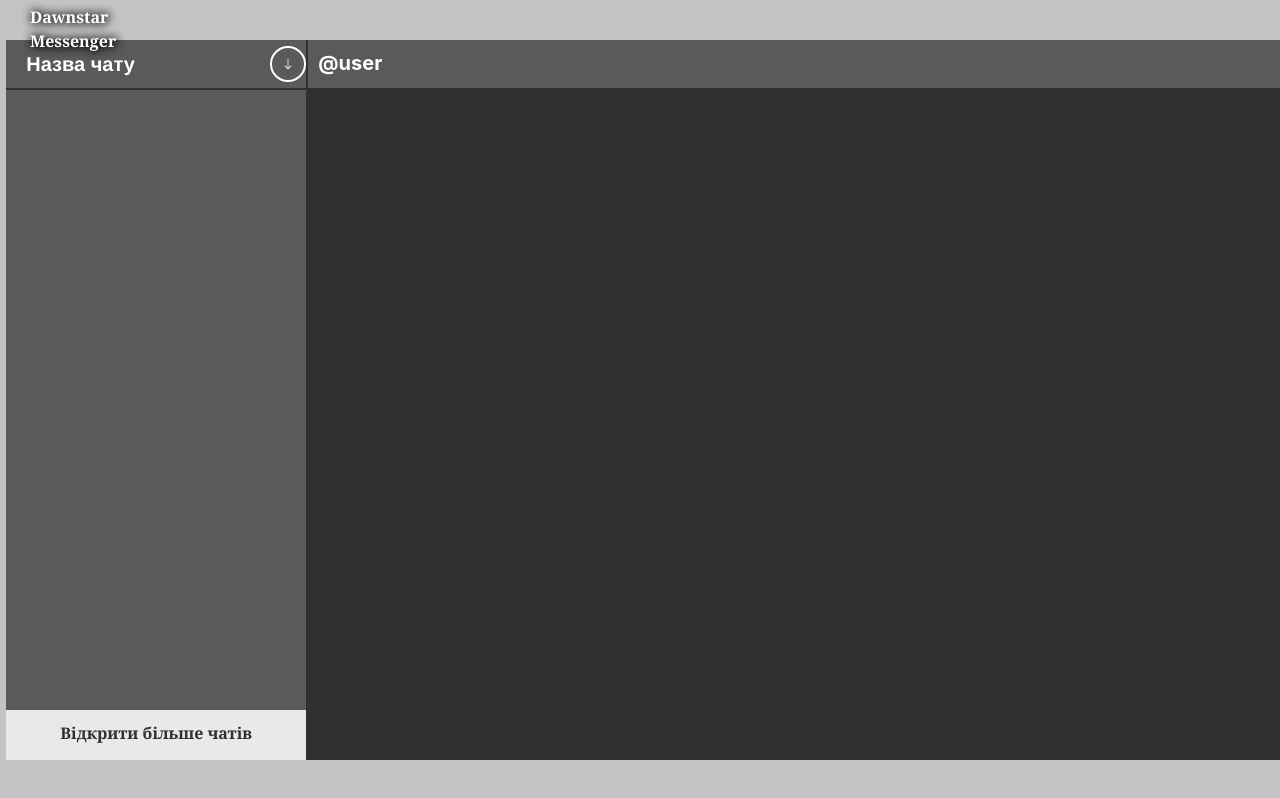
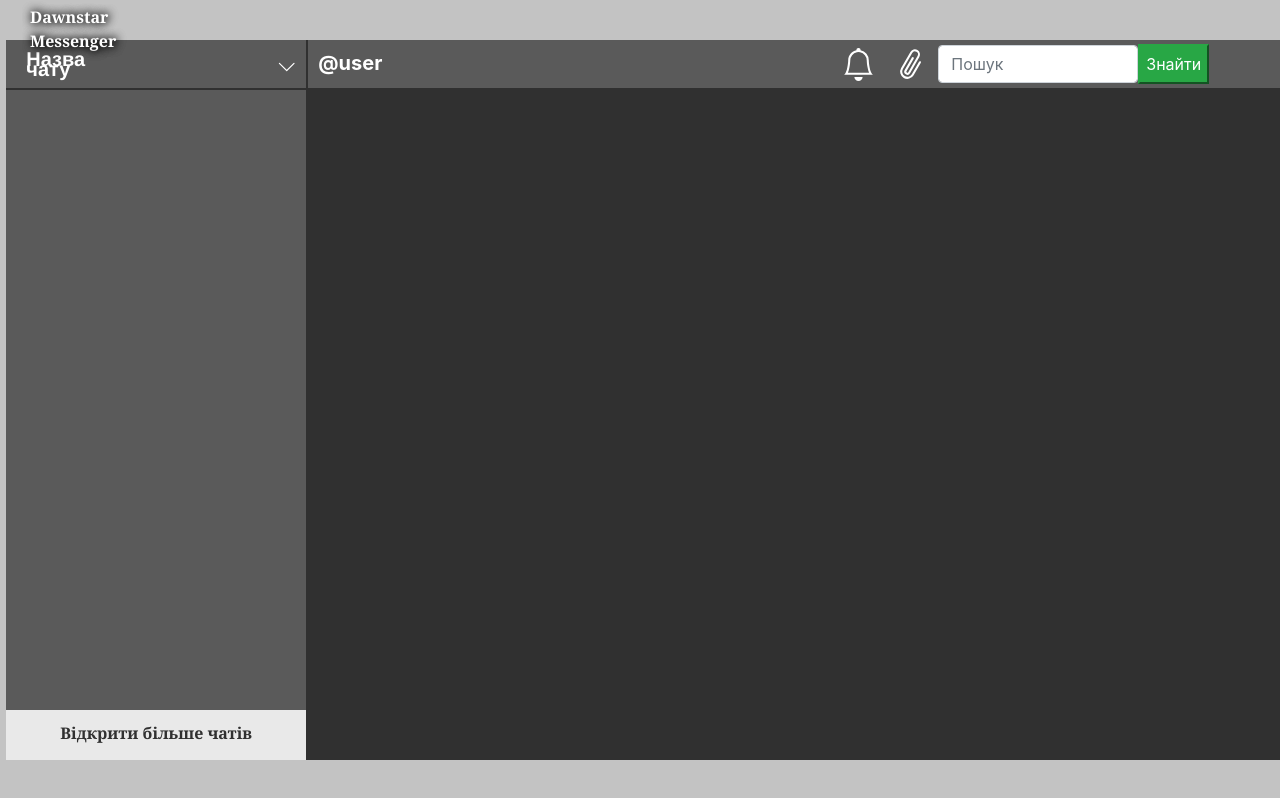
Before and after one commit to NazzikMart/curs, a React (Create React App) app: page / in a window 1280 px wide. Shown: the top 798 px of the page. Built offline with nearby package versions, Linux system fonts and the light colour scheme.

Commit message:
commit new filee

```diff
--- /dev/null
+++ b/src/AddChats.js
@@ -0,0 +1,5 @@
+import React from "react";
+
+export default function AddChats() {
+  return <div></div>;
+}
--- a/src/App.css
+++ b/src/App.css
@@ -54,13 +54,14 @@ body {
   line-height: 10px;
 }
 
-.bi-arrow-down {
+.bi-chevron-down {
   color: white;
   margin-left: 135px;
-  border: 2px solid white;
+  /* border: 2px solid white; */
   padding: 10px;
-  border-radius: 50%;
+  /* border-radius: 50%; */
   font-weight: 700;
+  margin-top: 5px;
 }
 
 .ButtonShowChats {
@@ -89,6 +90,7 @@ body {
   background-color: rgb(90, 90, 90);
   border-left: 2px solid rgb(48, 48, 48);
   border-bottom: 2px solid rgb(48, 48, 48);
+  display: flex;
 }
 
 .userInfoChatHeader {
@@ -98,3 +100,31 @@ body {
   padding-top: 8px;
   padding-left: 10px;
 }
+
+.ItemsInfoChatHeader {
+  margin-left: 460px;
+  display: flex;
+  align-items: center;
+}
+
+.bi-bell {
+  color: white;
+  /* margin-top: 9px; */
+}
+
+.bi-paperclip {
+  color: white;
+  /* margin-top: 9px; */
+  margin-left: 20px;
+  transform: rotate(30deg)
+}
+
+.inputItemsInfoChatHeader {
+  /* margin-top: 5px; */
+  width: 200px;
+  margin-left: 10px;
+}
+
+.buttonItemsInfoChatHeader {
+  padding: 6px;
+}
--- a/src/App.js
+++ b/src/App.js
@@ -1,11 +1,13 @@
 import logo from "./logo.svg";
 import "./App.css";
 import ContentChat from "./ContentChat";
+import AddChats from "./AddChats";
 
 function App() {
   return (
     <div className="App ">
       <p className="logo">Dawnstar Messenger</p>
+      <AddChats />
       <ContentChat />
     </div>
   );
--- a/src/ChatsName.js
+++ b/src/ChatsName.js
@@ -7,15 +7,15 @@ export default function ChatsName() {
       <p className="nameChatsName">Назва чату</p>
       <svg
         xmlns="http://www.w3.org/2000/svg"
-        width="36"
-        height="36"
+        width="40"
+        height="40"
         fill="currentColor"
-        class="bi bi-arrow-down"
+        class="bi bi-chevron-down"
         viewBox="0 0 16 16"
       >
         <path
           fill-rule="evenodd"
-          d="M8 1a.5.5 0 0 1 .5.5v11.793l3.146-3.147a.5.5 0 0 1 .708.708l-4 4a.5.5 0 0 1-.708 0l-4-4a.5.5 0 0 1 .708-.708L7.5 13.293V1.5A.5.5 0 0 1 8 1z"
+          d="M1.646 4.646a.5.5 0 0 1 .708 0L8 10.293l5.646-5.647a.5.5 0 0 1 .708.708l-6 6a.5.5 0 0 1-.708 0l-6-6a.5.5 0 0 1 0-.708z"
         />
       </svg>
     </div>
--- a/src/ItemsInfoChatHeader.js
+++ b/src/ItemsInfoChatHeader.js
@@ -1,5 +1,36 @@
 import React from "react";
+import "./App.css";
 
 export default function ItemsInfoChatHeader() {
-  return <div className="ItemsInfoChatHeader"></div>;
+  return (
+    <div className="ItemsInfoChatHeader">
+      <svg
+        xmlns="http://www.w3.org/2000/svg"
+        width="33"
+        height="33"
+        fill="currentColor"
+        class="bi bi-bell"
+        viewBox="0 0 16 16"
+      >
+        <path d="M8 16a2 2 0 0 0 2-2H6a2 2 0 0 0 2 2zM8 1.918l-.797.161A4.002 4.002 0 0 0 4 6c0 .628-.134 2.197-.459 3.742-.16.767-.376 1.566-.663 2.258h10.244c-.287-.692-.502-1.49-.663-2.258C12.134 8.197 12 6.628 12 6a4.002 4.002 0 0 0-3.203-3.92L8 1.917zM14.22 12c.223.447.481.801.78 1H1c.299-.199.557-.553.78-1C2.68 10.2 3 6.88 3 6c0-2.42 1.72-4.44 4.005-4.901a1 1 0 1 1 1.99 0A5.002 5.002 0 0 1 13 6c0 .88.32 4.2 1.22 6z" />
+      </svg>
+      <svg
+        xmlns="http://www.w3.org/2000/svg"
+        width="33"
+        height="33"
+        fill="currentColor"
+        class="bi bi-paperclip"
+        viewBox="0 0 16 16"
+      >
+        <path d="M4.5 3a2.5 2.5 0 0 1 5 0v9a1.5 1.5 0 0 1-3 0V5a.5.5 0 0 1 1 0v7a.5.5 0 0 0 1 0V3a1.5 1.5 0 1 0-3 0v9a2.5 2.5 0 0 0 5 0V5a.5.5 0 0 1 1 0v7a3.5 3.5 0 1 1-7 0V3z" />
+      </svg>
+      <input
+        type="text"
+        className="form-control inputItemsInfoChatHeader"
+        id="inputPassword2"
+        placeholder="Пошук"
+      />
+      <button className="btn-success buttonItemsInfoChatHeader">Знайти</button>
+    </div>
+  );
 }
```
